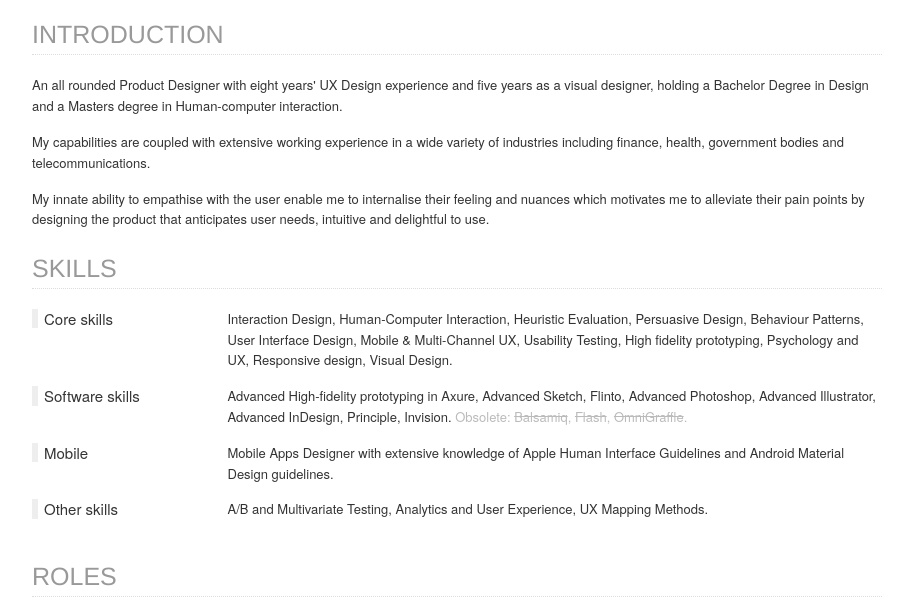
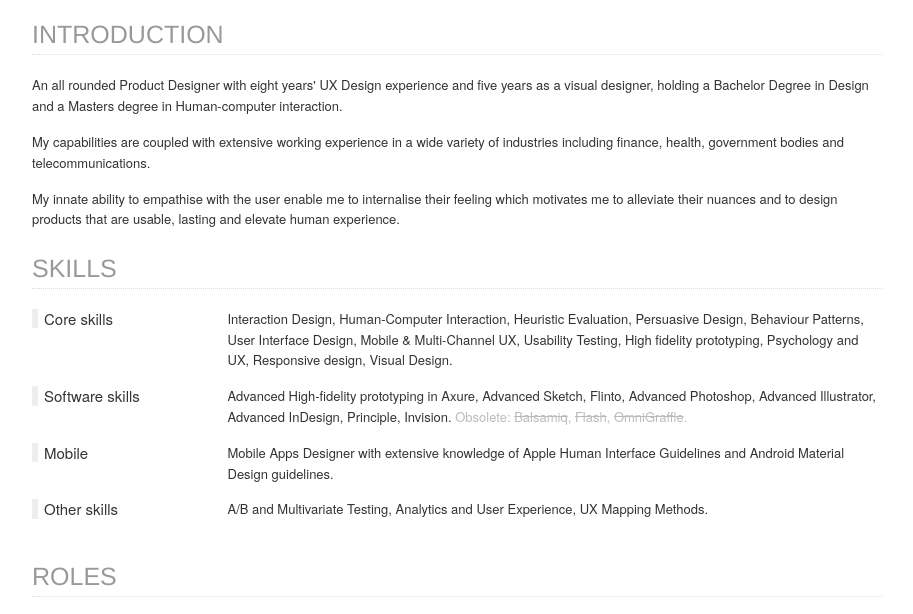
Before and after one commit to alexanderjunus/alexanderjunus.github.io, a plain HTML site: page index.htm in a window 1280 px wide. Shown: the part 120-734 px from the top of the page, without its empty margins (183-1096 px from the left). Drawn offline with Linux system fonts and the light colour scheme.

Commit message:
Update index.htm

```diff
--- a/index.htm
+++ b/index.htm
@@ -600,7 +600,7 @@
 
 <p>My capabilities are coupled with extensive working experience in a wide variety of industries including finance, health, government bodies and telecommunications.</p>
 
-<p>My innate ability to empathise with the user enable me to internalise their feeling and nuances which motivates me to alleviate their pain points by designing the product that anticipates user needs, intuitive and delightful to use.</p>
+<p>My innate ability to empathise with the user enable me to internalise their feeling which motivates me to alleviate their nuances and to design products that are usable, lasting and elevate human experience.</p>
 
 <h2>Skills</h2>
 
```
